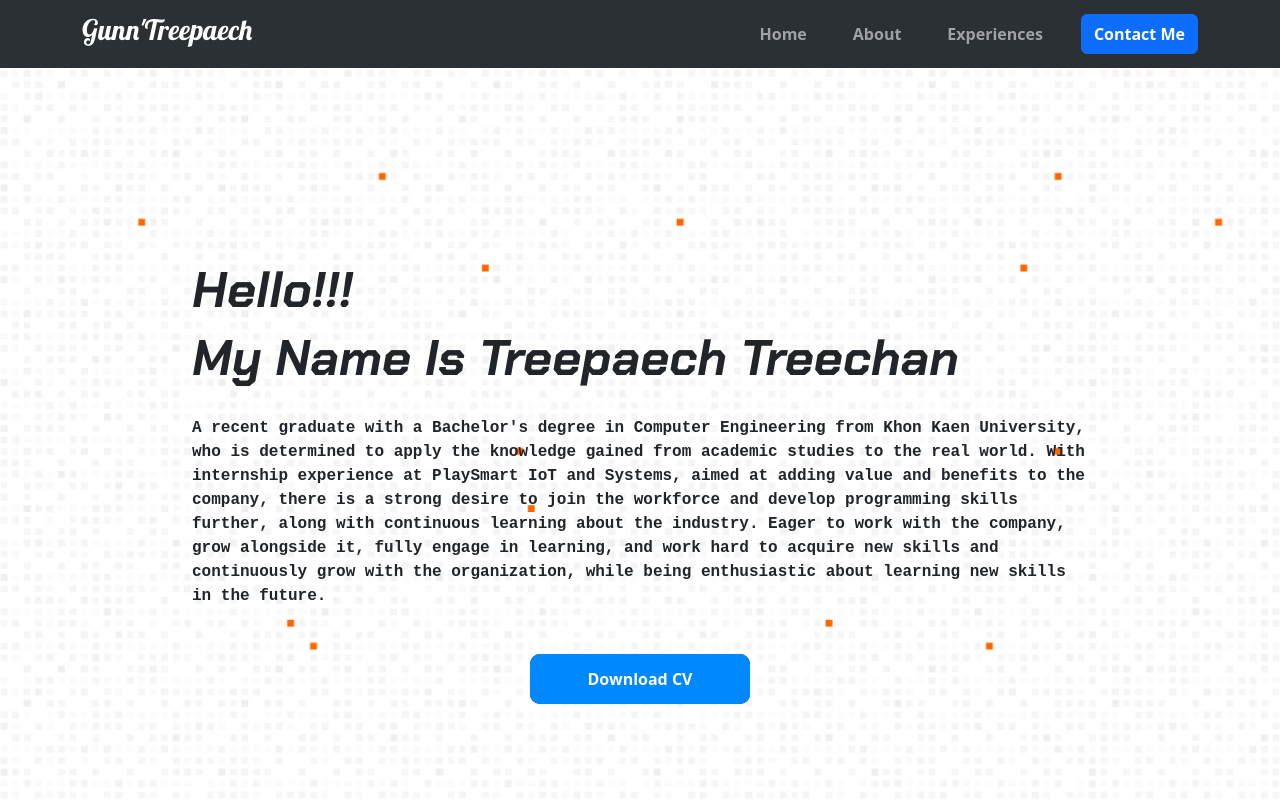
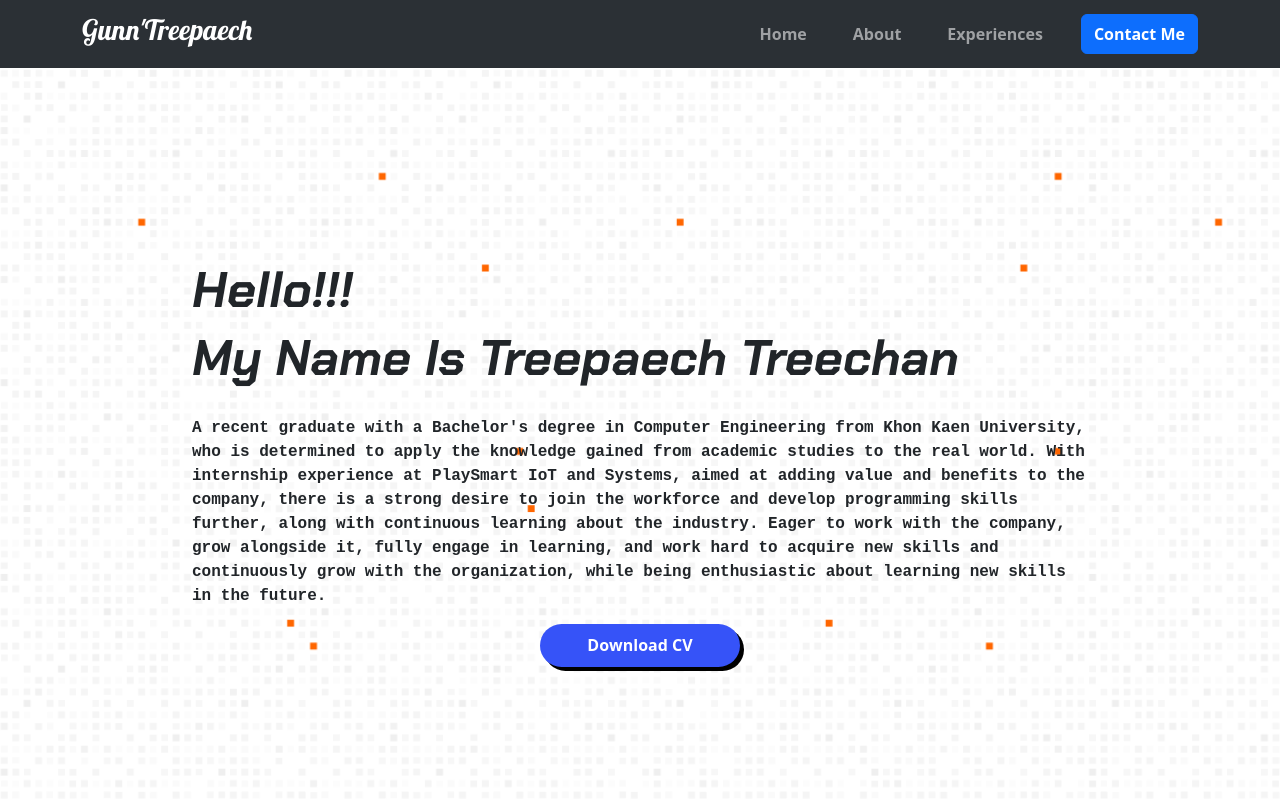
Before and after one commit to Gunn-Treepaech/treepaech-gh-pages, a React (Create React App) app: page / in a window 1280 px wide. Shown: the top 800 px of the page. Built offline with nearby package versions, Linux system fonts and the light colour scheme.

Commit message:
chang button style

```diff
--- a/src/components/AboutMeTXT.css
+++ b/src/components/AboutMeTXT.css
@@ -6,79 +6,142 @@
   padding-top: 130px;
 }
 
-.downloadButton {
+/* Download Button */
+.downloadBT {
+  font-weight: bold;
+  color: white;
+  border-radius: 2rem;
+  cursor: pointer;
+  width: 200px;
+  height: 42.66px;
+  border: none;
+  background-color: #3653f8;
   display: flex;
-  flex-wrap: wrap;
-  gap: 20px;
-  margin-top: 30px;
+  justify-content: center;
+  align-items: center;
+  box-shadow: 4px 4px black;
   animation: slideIn 1s ease-in-out forwards;
 }
 
-.download {
-  font-weight: bolder;
-  width: 220px;
-  height: 50px;
-  border: none;
-  outline: none;
-  color: #fff;
-  background: #111;
-  cursor: pointer;
-  position: relative;
-  z-index: 0;
-  border-radius: 10px;
+.downloadBT .span-mother {
+  display: flex;
+  overflow: hidden;
 }
 
-.download:before {
-  content: "";
-  background: linear-gradient(
-    45deg,
-    #ff0000,
-    #ff7300,
-    #fffb00,
-    #48ff00,
-    #00ffd5,
-    #002bff,
-    #7a00ff,
-    #ff00c8,
-    #ff0000
-  );
+.downloadBT:hover .span-mother {
   position: absolute;
-  top: -2px;
-  left: -2px;
-  background-size: 400%;
-  z-index: -1;
-  filter: blur(5px);
-  width: calc(100% + 6px);
-  height: calc(100% + 6px);
-  animation: glowing 20s linear infinite;
-  opacity: 0;
-  transition: opacity 0.3s ease-in-out;
-  border-radius: 10px;
 }
 
-.download:active {
-  color: #000;
+.downloadBT:hover .span-mother span {
+  transform: translateY(1.2em);
 }
 
-.download:active:after {
-  background: transparent;
+.downloadBT .span-mother span:nth-child(1) {
+  transition: 0.2s;
 }
 
-.download:hover:before {
-  opacity: 1;
+.downloadBT .span-mother span:nth-child(2) {
+  transition: 0.3s;
 }
 
-.download:after {
-  z-index: -1;
-  content: "";
+.downloadBT .span-mother span:nth-child(3) {
+  transition: 0.4s;
+}
+
+.downloadBT .span-mother span:nth-child(4) {
+  transition: 0.5s;
+}
+
+.downloadBT .span-mother span:nth-child(5) {
+  transition: 0.6s;
+}
+
+.downloadBT .span-mother span:nth-child(6) {
+  transition: 0.7s;
+}
+
+.downloadBT .span-mother span:nth-child(7) {
+  transition: 0.8s;
+}
+
+.downloadBT .span-mother span:nth-child(8) {
+  transition: 0.9s;
+}
+
+.downloadBT .span-mother span:nth-child(9) {
+  transition: 1.0s;
+}
+
+.downloadBT .span-mother span:nth-child(10) {
+  transition: 1.1s;
+}
+
+.downloadBT .span-mother span:nth-child(11) {
+  transition: 1.2s;
+}
+
+.downloadBT .span-mother2 {
+  display: flex;
   position: absolute;
-  width: 100%;
-  height: 100%;
-  background: #0088ff;
-  left: 0;
-  top: 0;
-  border-radius: 10px;
+  overflow: hidden;
 }
+
+.downloadBT .span-mother2 span {
+  transform: translateY(-1.2em);
+}
+
+.downloadBT:hover .span-mother2 span {
+  transform: translateY(0);
+}
+
+.downloadBT .span-mother2 span {
+  transition: 0.2s;
+}
+
+.downloadBT .span-mother2 span:nth-child(2) {
+  transition: 0.3s;
+}
+
+.downloadBT .span-mother2 span:nth-child(3) {
+  transition: 0.4s;
+}
+
+.downloadBT .span-mother2 span:nth-child(4) {
+  transition: 0.5s;
+}
+
+.downloadBT .span-mother2 span:nth-child(5) {
+  transition: 0.6s;
+}
+
+.downloadBT .span-mother2 span:nth-child(6) {
+  transition: 0.7s;
+}
+
+.downloadBT .span-mother2 span:nth-child(7) {
+  transition: 0.8s;
+}
+
+.downloadBT .span-mother2 span:nth-child(8) {
+  transition: 0.9s;
+}
+
+.downloadBT .span-mother2 span:nth-child(9) {
+  transition: 1.0s;
+}
+
+.downloadBT .span-mother2 span:nth-child(10) {
+  transition: 1.1s;
+}
+
+.downloadBT .span-mother2 span:nth-child(11) {
+  transition: 1.2s;
+}
+
+.downloadButton a {
+  text-decoration: none;
+}
+/* End Download Button */
 
 .aboutMetxt {
   width: 70%;
--- a/src/components/AboutMeTXT.js
+++ b/src/components/AboutMeTXT.js
@@ -1,13 +1,15 @@
 import "bootstrap/dist/css/bootstrap.min.css";
 import "./AboutMeTXT.css";
-import Button from 'react-bootstrap/Button';
-import CV from "../Documents/Treepaech_CV.pdf"
+import Button from "react-bootstrap/Button";
+import CV from "../Documents/Treepaech_CV.pdf";
 
 export default function AboutMeTXt() {
   return (
     <div className="homeSec">
       <h1 className="aboutMetxtHead">Hello!!!</h1>
-      <h1 className="aboutMetxtHead"><span className="animationName"></span></h1>
+      <h1 className="aboutMetxtHead">
+        <span className="animationName"></span>
+      </h1>
       <p className="aboutMetxt">
         A recent graduate with a Bachelor's degree in Computer Engineering from
         Khon Kaen University, who is determined to apply the knowledge gained
@@ -21,8 +23,40 @@ export default function AboutMeTXt() {
         skills in the future.
       </p>
       <div className="downloadButton">
-        <a href={CV} download="Treepaech_CV.pdf" target="_blank" rel="noreferrer">
-          <Button className="download">Download CV</Button>
+        <a
+          href={CV}
+          download="Treepaech_CV.pdf"
+          target="_blank"
+          rel="noreferrer"
+        >
+          <Button className="downloadBT">
+            <span class="span-mother">
+              <span>D</span>
+              <span>o</span>
+              <span>w</span>
+              <span>n</span>
+              <span>l</span>
+              <span>o</span>
+              <span>a</span>
+              <span>d</span>
+              <span>&nbsp;</span>
+              <span>C</span>
+              <span>V</span>
+            </span>
+            <span class="span-mother2">
+              <span>D</span>
+              <span>o</span>
+              <span>w</span>
+              <span>n</span>
+              <span>l</span>
+              <span>o</span>
+              <span>a</span>
+              <span>d</span>
+              <span>&nbsp;</span>
+              <span>C</span>
+              <span>V</span>
+            </span>
+          </Button>
         </a>
       </div>
     </div>
--- a/src/components/Info.css
+++ b/src/components/Info.css
@@ -36,19 +36,60 @@
 }
 
 .myImg {
-  max-width: 50%;
+  max-width: 60%;
   max-height: 50%;
   filter: drop-shadow(8px 8px 10px black);
   border-radius: 20px;
 }
 
+.myImg:hover {
+  animation: shake 0.5s;
+  animation-iteration-count: infinite;
+}
+
+@keyframes shake {
+  0% {
+    transform: translate(1px, 1px) rotate(0deg);
+  }
+  10% {
+    transform: translate(-1px, -2px) rotate(-1deg);
+  }
+  20% {
+    transform: translate(-3px, 0px) rotate(1deg);
+  }
+  30% {
+    transform: translate(3px, 2px) rotate(0deg);
+  }
+  40% {
+    transform: translate(1px, -1px) rotate(1deg);
+  }
+  50% {
+    transform: translate(-1px, 2px) rotate(-1deg);
+  }
+  60% {
+    transform: translate(-3px, 1px) rotate(0deg);
+  }
+  70% {
+    transform: translate(3px, 1px) rotate(-1deg);
+  }
+  80% {
+    transform: translate(-1px, -1px) rotate(1deg);
+  }
+  90% {
+    transform: translate(1px, 2px) rotate(0deg);
+  }
+  100% {
+    transform: translate(1px, -2px) rotate(-1deg);
+  }
+}
+
 @media (max-width: 768px) {
-  .infoText{
+  .infoText {
     font-size: 1rem;
     padding-left: 70px;
   }
 
-  .infoContainer{
+  .infoContainer {
     flex-direction: column;
   }
 
@@ -56,4 +97,8 @@
     margin-top: 80px;
     margin-bottom: 20px;
   }
+
+  .infoImg {
+    margin-top: 50px;
+  }
 }
--- a/src/components/SocialFollow.css
+++ b/src/components/SocialFollow.css
@@ -1,28 +1,83 @@
-.social-container {
+.social-container h3 {
+  margin-top: 10px;
   display: flex;
-  flex-direction: column;
-  align-items: center;
+  font-weight: bolder;
 }
 
-.social-container h3 {
-  margin-bottom: 10px;
-  margin-top: 10px;
+.wrapper {
+  display: inline-flex;
+  list-style: none;
+  width: 100%;
+  padding-top: 10px;
+  font-family: "Poppins", sans-serif;
+  /* justify-content: center; */
 }
 
-.social-icons {
+.wrapper .icon {
+  position: relative;
+  background: #fff;
+  border-radius: 50%;
+  margin-left: 20px;
+  width: 50px;
+  height: 50px;
+  font-size: 18px;
   display: flex;
-  gap: 20px;
+  justify-content: center;
+  align-items: center;
+  flex-direction: column;
+  box-shadow: 0 10px 10px rgba(0, 0, 0, 0.1);
+  cursor: pointer;
+  transition: all 0.2s cubic-bezier(0.68, -0.55, 0.265, 1.55);
 }
 
-.social {
-  text-decoration: none;
-  color: inherit;
+.wrapper .tooltip {
+  position: absolute;
+  top: 0;
+  font-size: 14px;
+  background: #fff;
+  color: #fff;
+  padding: 5px 8px;
+  border-radius: 5px;
+  box-shadow: 0 10px 10px rgba(0, 0, 0, 0.1);
+  opacity: 0;
+  pointer-events: none;
+  transition: all 0.3s cubic-bezier(0.68, -0.55, 0.265, 1.55);
 }
 
-.instagram{
-    color: black;
+.wrapper .tooltip::before {
+  position: absolute;
+  content: "";
+  height: 8px;
+  width: 8px;
+  background: #fff;
+  bottom: -3px;
+  left: 50%;
+  transform: translate(-50%) rotate(45deg);
+  transition: all 0.3s cubic-bezier(0.68, -0.55, 0.265, 1.55);
 }
 
-.facebook{
-    color: #4968ad;
+.wrapper .icon:hover .tooltip {
+  top: -45px;
+  opacity: 1;
+  visibility: visible;
+  pointer-events: auto;
 }
+
+.wrapper .icon:hover span,
+.wrapper .icon:hover .tooltip {
+  text-shadow: 0px -1px 0px rgba(0, 0, 0, 0.1);
+}
+
+.wrapper .facebook:hover,
+.wrapper .facebook:hover .tooltip,
+.wrapper .facebook:hover .tooltip::before {
+  background: #1877f2;
+  color: #fff;
+}
+
+.wrapper .instagram:hover,
+.wrapper .instagram:hover .tooltip,
+.wrapper .instagram:hover .tooltip::before {
+  background: #e4405f;
+  color: #fff;
+}
--- a/src/pages/AIMiniproject.css
+++ b/src/pages/AIMiniproject.css
@@ -83,6 +83,10 @@
   gap: 20px;
 }
 
+/* Download Button */
+
+/* End Download Button */
+
 @media (max-width: 768px) {
   .AIMiniproject-content img {
     display: block;
--- a/src/pages/AboutMePage.css
+++ b/src/pages/AboutMePage.css
@@ -20,14 +20,6 @@
   padding: 0 20px;
 }
 
-/* .cardText {
-  overflow: hidden;
-  display: -webkit-box;
-  -webkit-line-clamp: 4;
-  line-clamp: 4;
-  -webkit-box-orient: vertical;
-} */
-
 .cardButton {
   width: 100%;
 }
@@ -42,6 +34,7 @@
   flex: 1 1 calc(25% - 40px);
   max-width: 300px;
   margin: 10px 0;
+  background-color: rgb(246, 246, 246);
 }
 
 .no-scroll {
```
Also changed, not shown: src/components/SocialFollow.js (+31 -4 lines).
